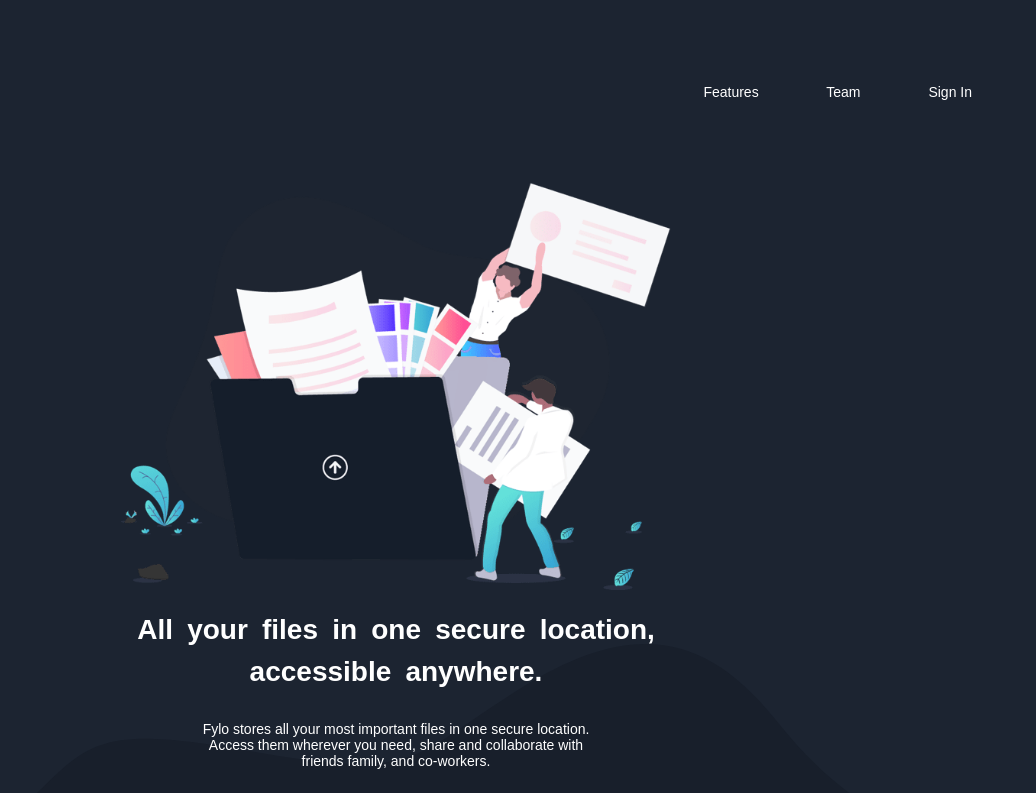
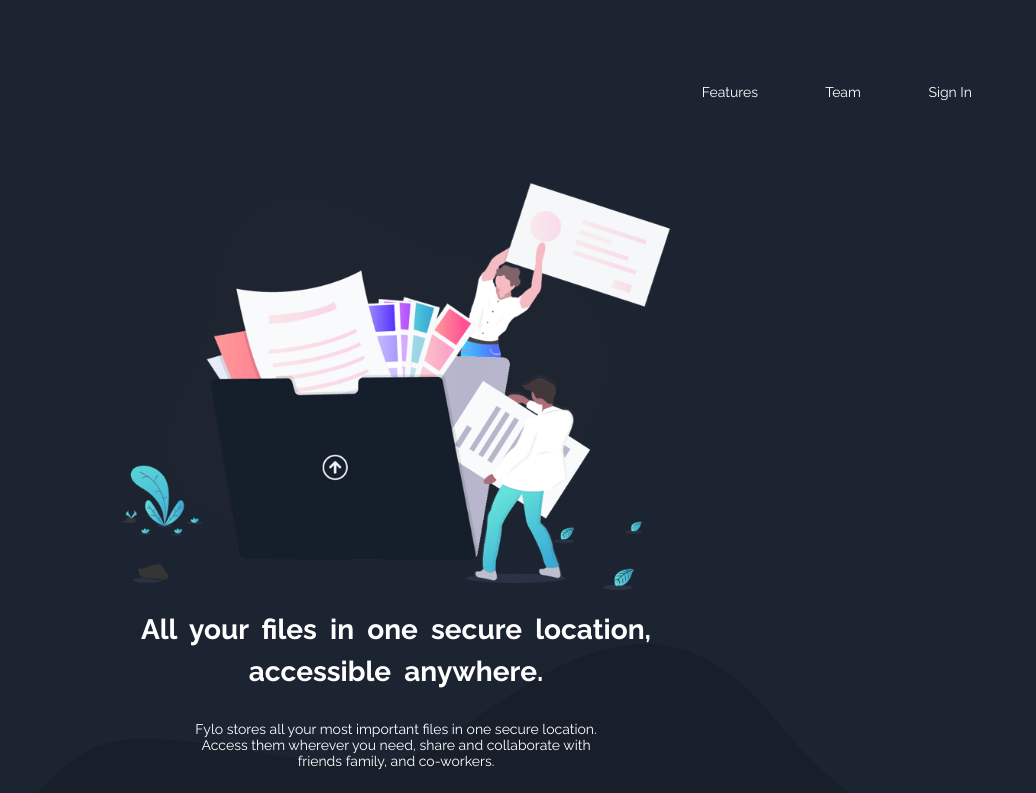
Before and after one commit to ArchieK9/fylo-dark-theme-landing-page-master, a plain HTML site: page index.html in a window 1280 px wide. Shown: the top 793 px of the page, 244-1280 px from the left. Drawn offline with nearby package versions, Linux system fonts and the light colour scheme.

Commit message:
Update style.css

```diff
--- a/style.css
+++ b/style.css
@@ -1,37 +1,5 @@
-/* ## Colors
-
-### Primary
-
-- Dark Blue (intro and email sign up background): hsl(217, 28%, 15%)
-- Dark Blue (main background): hsl(218, 28%, 13%)
-- Dark Blue (footer background): hsl(216, 53%, 9%)
-- Dark Blue (testimonials background): hsl(219, 30%, 18%)
-
-### Accent
-
-- Cyan (inside call-to-action gradient): hsl(176, 68%, 64%)
-- Blue (inside call-to-action gradient): hsl(198, 60%, 50%)
-- Light Red (error): hsl(0, 100%, 63%)
-
-### Neutral
-
-- White: hsl(0, 0%, 100%)
-
-## Typography
-
-### Body Copy
-
-- Font size: 14px
-
-### Headings, Call-to-actions, Header Navigation
-
-- Family: [Raleway](https://fonts.google.com/specimen/Raleway)
-- Weights: 400, 700
-
-### Body
-
-- Family: [Open Sans](https://fonts.google.com/specimen/Open+Sans)
-- Weights: 400, 700 */
+@import url(https://fonts.googleapis.com/css?family=Raleway:100,200,300,regular,500,600,700,800,900,100italic,200italic,300italic,italic,500italic,600italic,700italic,800italic,900italic);
+@import url(https://fonts.googleapis.com/css?family=Open+Sans:300,regular,500,600,700,800,300italic,italic,500italic,600italic,700italic,800italic);
 
 *{
     margin: 0;
```
